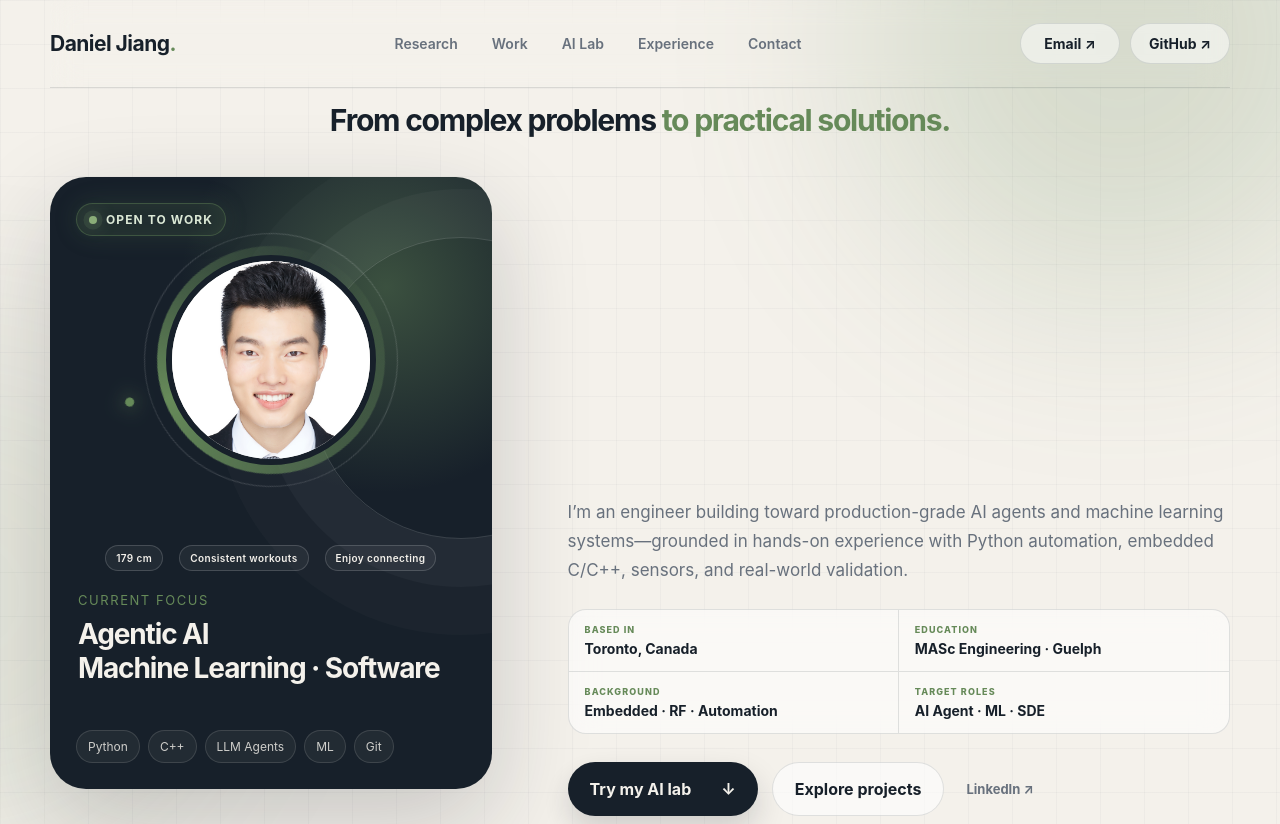
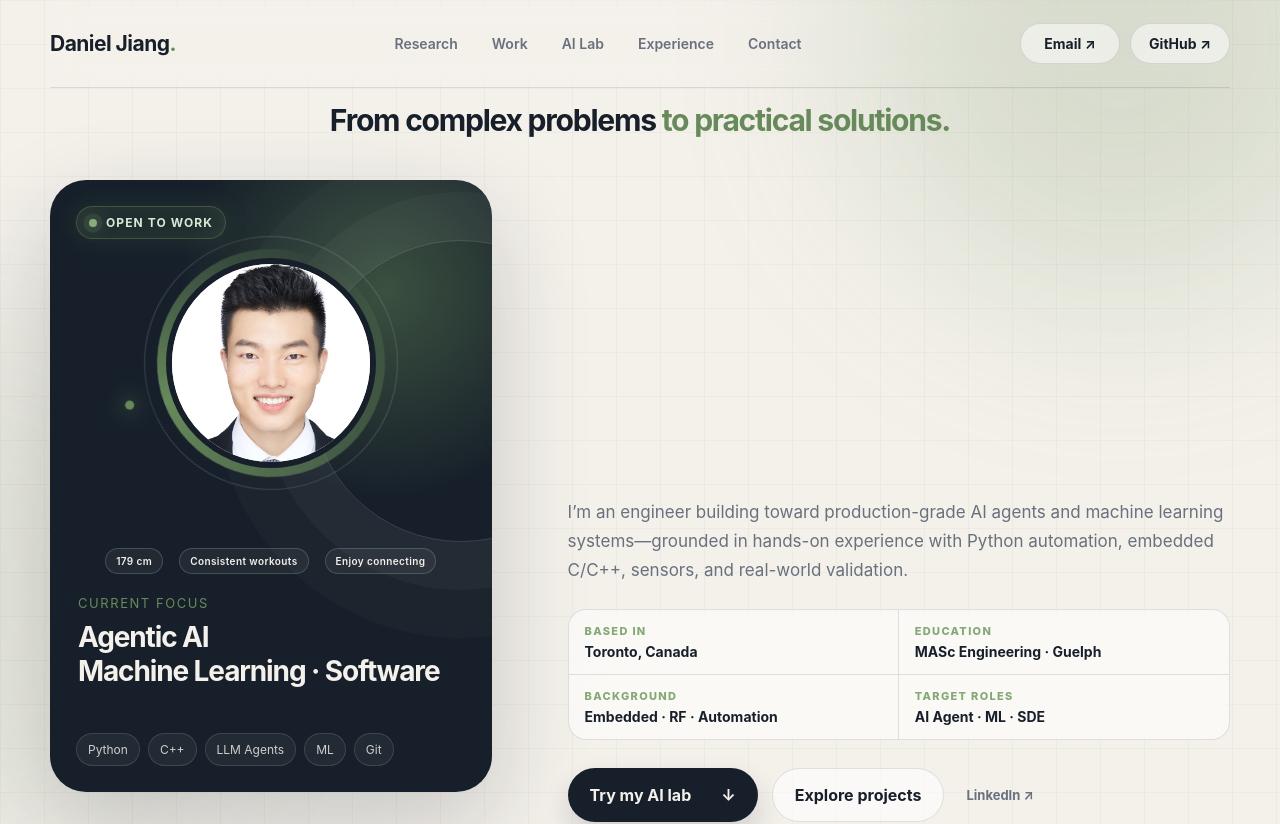
Before and after one commit to jiangjian9803-eng/jiangjian9803-eng.github.io, a Next.js app: page / in a window 1280 px wide. Shown: the top 824 px of the page. Built offline with nearby package versions, Linux system fonts and the light colour scheme.

Commit message:
Brighten homepage fact labels

```diff
--- a/styles.css
+++ b/styles.css
@@ -63,7 +63,7 @@ h1 em { position: relative; margin-top: .08em; color: var(--blue); font-style: n
 .profile-facts div:nth-child(2n) { border-right: 0; }
 .profile-facts div:nth-last-child(-n+2) { border-bottom: 0; }
 .profile-facts span, .profile-facts strong { display: block; }
-.profile-facts span { margin-bottom: 5px; color: var(--blue); font-size: 9px; font-weight: 800; letter-spacing: .12em; text-transform: uppercase; }
+.profile-facts span { margin-bottom: 5px; color: #83a974; font-size: 11px; font-weight: 850; letter-spacing: .12em; text-transform: uppercase; }
 .profile-facts strong { font-size: 14px; }
 .button { display: inline-flex; align-items: center; justify-content: center; gap: 30px; min-height: 54px; padding: 0 22px; border-radius: 999px; font-weight: 700; transition: transform .2s ease, box-shadow .2s ease; }
 .button:hover { transform: translateY(-2px); }
```
